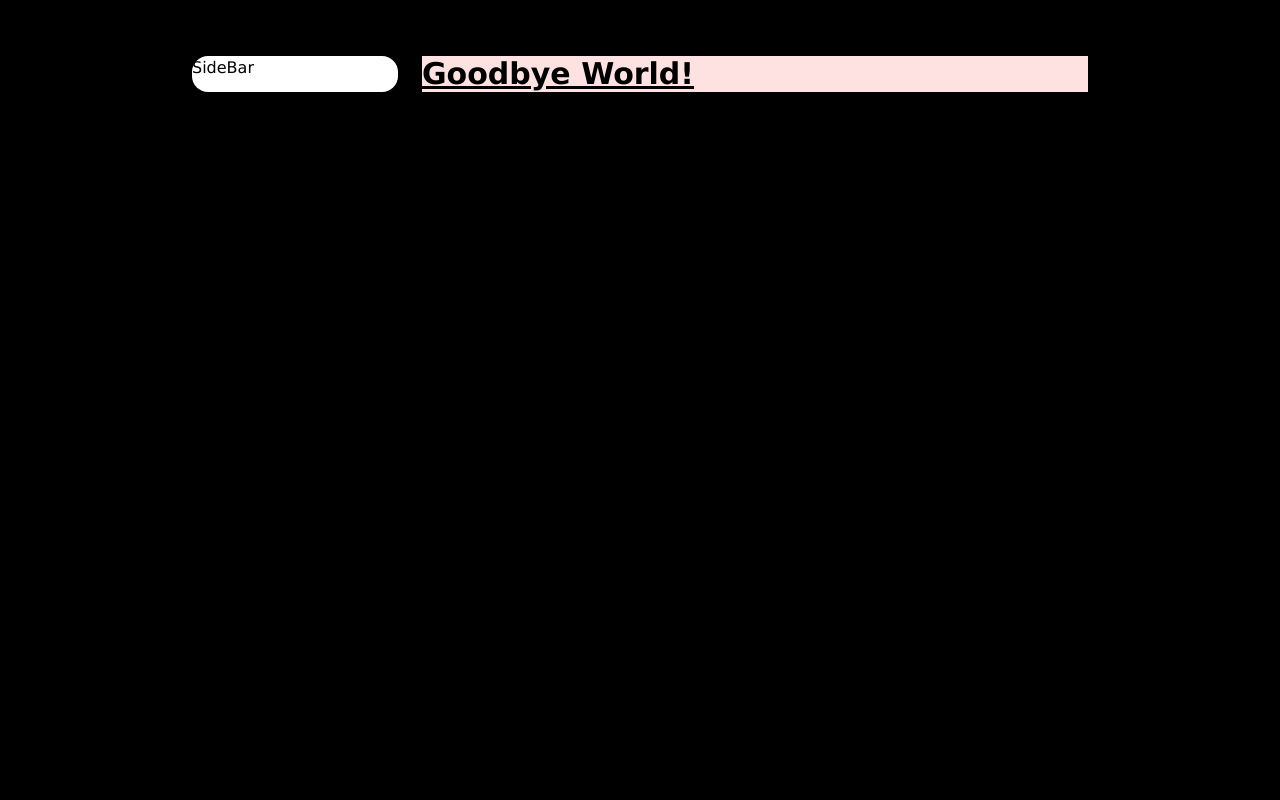
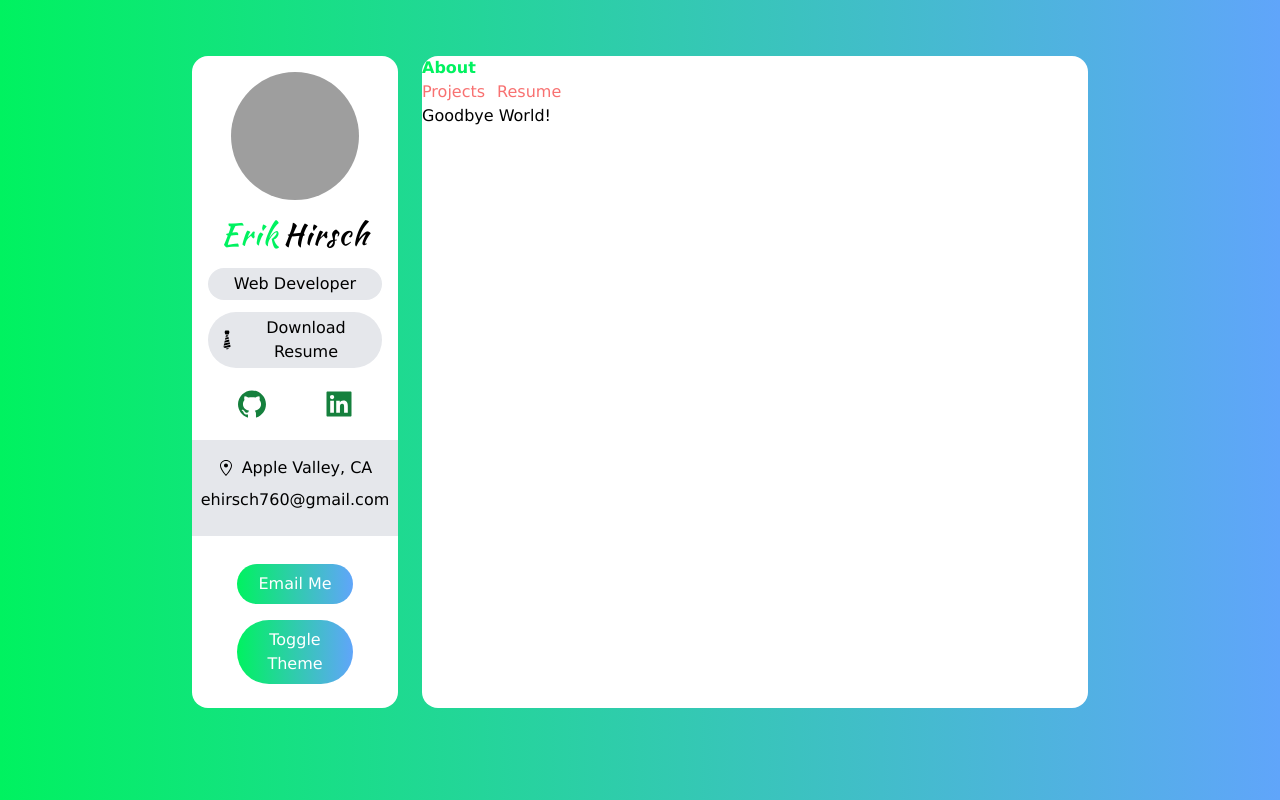
Before and after one commit to eh4git/animated-portfolio, a Next.js app: page / in a window 1280 px wide. Built offline with nearby package versions, Linux system fonts and the light colour scheme; grey boxes are pictures that could not be loaded.

Commit message:
sidebar completed, navbar setup

```diff
--- /dev/null
+++ b/components/Navbar.tsx
@@ -0,0 +1,45 @@
+import Link from "next/link";
+import { useRouter } from "next/router";
+import { useEffect, useState } from "react";
+
+const Navbar = () => {
+  const [activeItem, setActiveItem] = useState<string>("");
+
+  const { pathname } = useRouter();
+
+  useEffect(() => {
+    if (pathname === "/") setActiveItem("About");
+    if (pathname === "/projects") setActiveItem("Projects");
+    if (pathname === "/resume") setActiveItem("Resume");
+  }, []);
+  return (
+    <div>
+      <span className="font-bold text-green">{activeItem}</span>
+      <div className="flex space-x-3 text-red-400 font-lg">
+        {activeItem !== "About" && (
+          <Link href="/">
+            <a>
+              <span onClick={() => setActiveItem("About")}>About</span>
+            </a>
+          </Link>
+        )}
+        {activeItem !== "Projects" && (
+          <Link href="/projects">
+            <a>
+              <span onClick={() => setActiveItem("Projects")}>Projects</span>
+            </a>
+          </Link>
+        )}
+        {activeItem !== "Resume" && (
+          <Link href="/resume">
+            <a>
+              <span onClick={() => setActiveItem("Resume")}>Resume</span>
+            </a>
+          </Link>
+        )}
+      </div>
+    </div>
+  );
+};
+
+export default Navbar;
--- /dev/null
+++ b/components/Sidebar.tsx
@@ -0,0 +1,61 @@
+import { AiFillGithub, AiFillLinkedin } from "react-icons/ai";
+import { GoLocation } from "react-icons/go";
+import { GiTie } from "react-icons/gi";
+
+const Sidebar = () => {
+  return (
+    <div>
+      <img
+        src="https://d3kccomi9ge1kz.cloudfront.net/Optimized-ProfilePic.jpg"
+        alt="Erik's profile image"
+        className="w-32 h-32 rounded-full mx-auto"
+      />
+      <h3 className="my-4 text-3xl font-medium tracking-wider font-kaushan">
+        <span className="text-green mr-1">Erik</span>
+        <span>Hirsch</span>
+      </h3>
+
+      <p className="px-2 py-1 my-3 bg-gray-200 rounded-full">Web Developer</p>
+      <a
+        href=""
+        download="name"
+        className="px-2 py-1 my-3 bg-gray-200 rounded-full flex items-center justify-center"
+      >
+        <GiTie className="w-6 h-6" /> Download Resume
+      </a>
+
+      {/* Icons & Address*/}
+      <div className="flex justify-around my-5 text-green-700 w-9/12 md:w-full mx-auto">
+        <a href="">
+          <AiFillGithub className="w-8 h-8 cursor-pointer" />
+        </a>
+        <a href="">
+          <AiFillLinkedin className="w-8 h-8 cursor-pointer" />
+        </a>
+      </div>
+
+      <div
+        className="my-5 py-4 bg-gray-200"
+        style={{ marginLeft: "-1rem", marginRight: "-1rem" }}
+      >
+        <div className="flex items-center justify-center space-x-2">
+          <GoLocation />
+          <span>Apple Valley, CA</span>
+        </div>
+        <p className="my-2">ehirsch760@gmail.com</p>
+      </div>
+
+      <button
+        className="bg-gradient-to-r from-green to-blue-400 w-8/12 rounded-full py-2 px-5 text-white my-2 focus:outline-none"
+        onClick={() => window.open("mailto:ehirsch760@gmail.com")}
+      >
+        Email Me
+      </button>
+      <button className="bg-gradient-to-r from-green to-blue-400 w-8/12 rounded-full py-2 px-5 text-white my-2">
+        Toggle Theme
+      </button>
+    </div>
+  );
+};
+
+export default Sidebar;
--- a/package.json
+++ b/package.json
@@ -11,7 +11,8 @@
   "dependencies": {
     "next": "12.3.0",
     "react": "18.2.0",
-    "react-dom": "18.2.0"
+    "react-dom": "18.2.0",
+    "react-icons": "^4.4.0"
   },
   "devDependencies": {
     "@types/node": "18.7.17",
--- a/pages/_app.tsx
+++ b/pages/_app.tsx
@@ -1,12 +1,19 @@
-import '../styles/globals.css'
+import Navbar from "../components/Navbar";
+import Sidebar from "../components/Sidebar";
+import "../styles/globals.css";
 
 function MyApp({ Component, pageProps }) {
-  return  <div className='grid grid-cols-12 gap-6 my-14 px-48'>
-    <div className='col-span-3 bg-white rounded-2xl'>SideBar</div>
-    <div className='col-span-9 bg-white rounded-2xl'>
-      <Component {...pageProps} />
+  return (
+    <div className="grid grid-cols-12 gap-6 px-5 my-14 lg:px-48 sm:px-20 md:px-32">
+      <div className="col-span-12 p-4 text-center bg-white lg:col-span-3 rounded-2xl">
+        <Sidebar />
+      </div>
+      <div className="flex flex-col col-span-12 bg-white lg:col-span-9 rounded-2xl">
+        <Navbar />
+        <Component {...pageProps} />
+      </div>
     </div>
-    </div>
+  );
 }
 
-export default MyApp
+export default MyApp;
--- /dev/null
+++ b/pages/_document.tsx
@@ -0,0 +1,24 @@
+import { Html, Head, Main, NextScript } from "next/document";
+
+export default function Document() {
+  return (
+    <Html>
+      <Head>
+        <link rel="preconnect" href="https://fonts.googleapis.com" />
+        <link
+          rel="preconnect"
+          href="https://fonts.gstatic.com"
+          crossOrigin="true"
+        />
+        <link
+          href="https://fonts.googleapis.com/css2?family=Kaushan+Script&display=swap"
+          rel="stylesheet"
+        />
+      </Head>
+      <body className="bg-gradient-to-r from-green to-blue-400">
+        <Main />
+        <NextScript />
+      </body>
+    </Html>
+  );
+}
--- a/pages/index.tsx
+++ b/pages/index.tsx
@@ -1,7 +1,7 @@
 const index = () => {
   return (
     <div>
-      <h1 className="text-3xl font-bold underline bg-red-100">Goodbye World!</h1>
+      <h1 className="">Goodbye World!</h1>
     </div>
   );
 }
--- /dev/null
+++ b/pages/projects.tsx
@@ -0,0 +1,5 @@
+const projects = () => {
+  return <div className="p-4">resume page</div>;
+};
+
+export default projects;
--- /dev/null
+++ b/pages/resume.tsx
@@ -0,0 +1,5 @@
+const resume = () => {
+  return <div className="p-4">resume page</div>;
+};
+
+export default resume;
--- a/tailwind.config.js
+++ b/tailwind.config.js
@@ -5,7 +5,16 @@ module.exports = {
     "./components/**/*.{js,ts,jsx,tsx}",
   ],
   theme: {
-    extend: {},
+    fontFamily: {
+      kaushan: ["Kaushan Script"],
+    },
+    extend: {
+      colors: {
+        green: {
+          DEFAULT: "#00f260",
+        },
+      },
+    },
   },
   plugins: [],
 };
```
Also changed, not shown: 1 other file (tests, documents, lock files or other folders).
